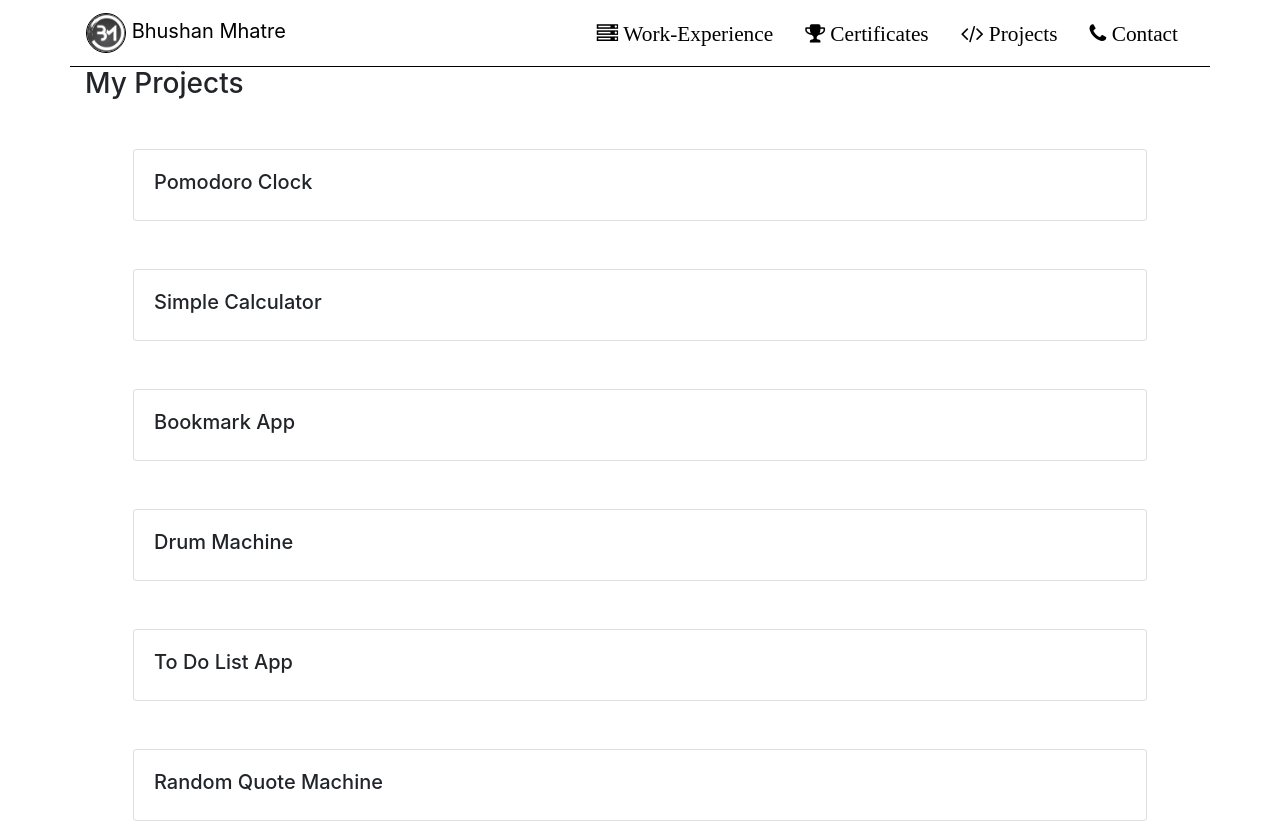
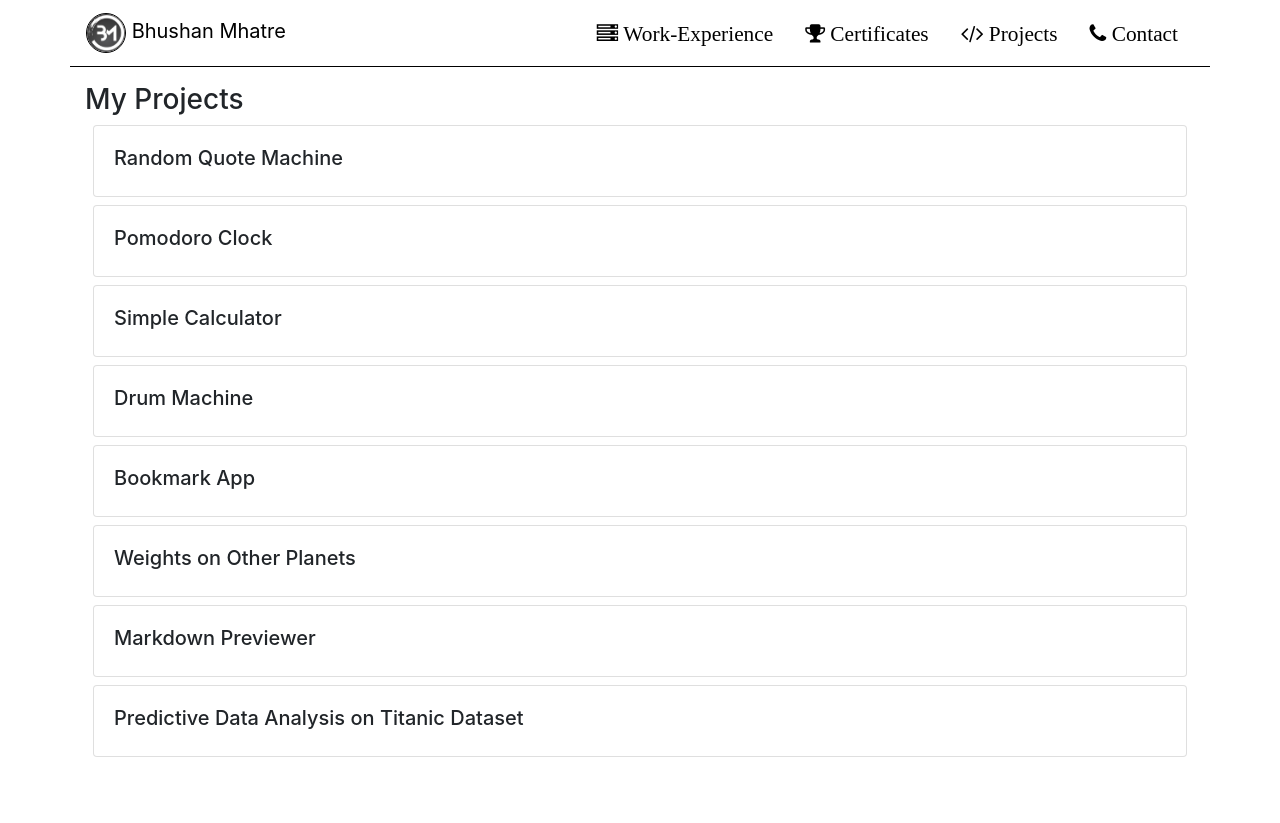
Before and after one commit to thebhushanmhatre/bhushan-portfolio, a React (Create React App) app: page /project in a window 1280 px wide. Shown: the top 823 px of the page. After the commit the page ends 800 px from the top, so only its background shows below. Built offline with nearby package versions, Linux system fonts and the light colour scheme.

Commit message:
Minor Changes to improve UI

```diff
--- a/package.json
+++ b/package.json
@@ -15,6 +15,7 @@
     "react-popper": "0.9.2",
     "react-router-dom": "4.2.2",
     "react-scripts": "3.4.1",
+    "react-transition-group": "2.3.0",
     "reactstrap": "5.0.0"
   },
   "scripts": {
--- a/src/components/Certificate.js
+++ b/src/components/Certificate.js
@@ -18,7 +18,7 @@ class Certificate extends Component{
     return(
       <div className="container">
         <h3>My Certificates</h3>
-          {certis}
+        <div>{certis}</div>
       </div>
     );
   }
--- a/src/components/Home.js
+++ b/src/components/Home.js
@@ -2,7 +2,11 @@ import React from 'react';
 
 function Home(){
   return(
-    <h1>Home Page</h1>
+    <div className="container">
+      <h1>Home Page</h1>
+      <h3>Page Under Construction</h3>
+      <h1><span className="fa fa-spinner fa-lg mt-5"></span></h1>
+    </div>
   );
 }
 
--- a/src/components/Navigation.js
+++ b/src/components/Navigation.js
@@ -18,7 +18,7 @@ class Navigation extends Component {
 
   render(){
     return(
-      <Navbar id="navbar" className="text-light container" expand="lg">
+      <Navbar id="navbar" className="text-light container mb-3" expand="lg">
         <NavbarToggler onClick={this.toggleNav}>
           <span className="fa fa-angle-double-down fa-md" />
         </NavbarToggler>
--- a/src/components/Project.js
+++ b/src/components/Project.js
@@ -11,7 +11,7 @@ class Project extends Component{
   }
 
   render(){
-    const projects = this.state.projects.map(item=>
+    const projects = this.state.projects.filter(item=>item.visible).map(item=>
       <RenderItems item={item} />
     )
 
--- a/src/components/RenderItems.js
+++ b/src/components/RenderItems.js
@@ -32,14 +32,14 @@ class RenderItems extends Component{
   render(){
     return(
         <>
-        <Card className="m-5">
+        <Card className="m-2">
           <CardBody onClick={this.toggleCertificate}>
             <CardTitle>{this.props.item.name}</CardTitle>
-            <CardSubtitle>{this.props.item.issuer}</CardSubtitle>
-            <CardText>{this.props.item.details}</CardText>
+            <CardSubtitle>{this.props.item.institute}</CardSubtitle>
+            <CardText>{this.props.item.issuer}</CardText>
           </CardBody>
           <Collapse  isOpen={this.state.isCertiOpen} >
-            <CardLink href={this.props.item.href} target="_blank">
+            <CardLink href={this.props.item.href} target={this.props.target}>
               <CardImg top width="20%"  src={this.props.item.src} alt={this.props.item.name} />
             </CardLink>
           </Collapse>
--- a/src/components/WorkExperience.js
+++ b/src/components/WorkExperience.js
@@ -4,6 +4,8 @@ function WorkExperience(){
   return(
     <div className="container">
       <h3>My Work Experience</h3>
+      <h3>Page Under Construction</h3>
+      <h1><span className="fa fa-spinner fa-lg mt-5"></span></h1>
     </div>
   );
 }
--- a/src/data.js
+++ b/src/data.js
@@ -1,64 +1,88 @@
 export const DATA = {
   "projects":[
     {
+      "href":"https://codepen.io/thebhushanmhatre/full/yZQmVw",
+      "src":"assets/images/projects/quotes.jpg",
+      "name":"Random Quote Machine",
+      "visible":true,
+      "target":"_blank"
+    },
+    {
       "href":"https://codepen.io/thebhushanmhatre/full/LaJqvy",
       "src":"assets/images/projects/clock.jpg",
-      "name":"Pomodoro Clock"
+      "name":"Pomodoro Clock",
+      "visible":true,
+      "target":"_blank"
     },
     {
       "href":"https://codepen.io/thebhushanmhatre/full/BbPrwa",
       "src":"assets/images/projects/calculator.jpg",
-      "name":"Simple Calculator"
+      "name":"Simple Calculator",
+      "visible":true,
+      "target":"_blank"
+    },
+    {
+      "href":"https://codepen.io/thebhushanmhatre/full/QYeKBy",
+      "src":"assets/images/projects/drum.jpg",
+      "name":"Drum Machine",
+      "visible":true,
+      "target":"_blank"
     },
     {
       "href":"https://codepen.io/thebhushanmhatre/full/KJbZrY",
       "src":"assets/images/projects/bookmark.jpg",
-      "name":"Bookmark App"
-    },
-    {
-      "href":"https://codepen.io/thebhushanmhatre/full/QYeKBy",
-      "src":"assets/images/projects/drum.jpg",
-      "name":"Drum Machine"
+      "name":"Bookmark App",
+      "visible":true,
+      "target":"_blank"
     },
     {
       "href":"",
       "src":"assets/images/projects/todoapp.jpg",
-      "name":"To Do List App"
-    },
-    {
-      "href":"https://codepen.io/thebhushanmhatre/full/yZQmVw",
-      "src":"assets/images/projects/.jpg",
-      "name":"Random Quote Machine"
+      "name":"To Do List App",
+      "visible":false,
+      "target":""
     },
     {
       "href":"https://codepen.io/thebhushanmhatre/full/aXPoNw",
       "src":"assets/images/projects/weights.jpg",
-      "name":"Weights on Other Planets"
+      "name":"Weights on Other Planets",
+      "visible":true,
+      "target":"_blank"
     },
     {
       "href":"https://codepen.io/thebhushanmhatre/full/BMXLob",
       "src":"assets/images/projects/markdown.jpg",
-      "name":"Markdown Previewer"
+      "name":"Markdown Previewer",
+      "visible":true,
+      "target":"_blank"
     },
     {
       "href":"",
       "src":"assets/images/projects/senti.jpg",
-      "name":"Sentiment Analysis"
+      "name":"Sentiment Analysis",
+      "visible":false,
+      "target":""
     },
     {
       "href":"https://www.kaggle.com/thebhushanmhatre/my-firsttry-on-kaggle/",
       "src":"assets/images/projects/titanic.jpg",
-      "name":"Predictive Data Analysis on Titanic Dataset"
+      "name":"Predictive Data Analysis on Titanic Dataset",
+      "visible":true,
+      "target":"_blank"
     },
     {
       "href":"",
       "src":"assets/images/projects/radar.jpg",
-      "name":"Arduino Radar"
+      "name":"Arduino Radar",
+      "visible":false,
+      "target":""
     },
     {
       "href":"",
       "src":"assets/images/projects/robarm.jpg",
-      "name":"Haptic Robotic Arm"
+      "name":"Haptic Robotic Arm",
+      "visible":false,
+      "target":""
     }
   ],
   "certificates":[
@@ -66,49 +90,65 @@ export const DATA = {
       "href":"https://www.coursera.org/account/accomplishments/certificate/B4LJHAVNG9B8",
       "src":"assets/images/certificates/react_coursera_hongkong.png",
       "name":"Front-End Web Development with React",
-      "issuer": "Coursera-The Hong Kong University of Science and Technology",
+      "issuer": "Coursera",
+      "institute": "The Hong Kong University of Science and Technology",
       "credentialID": "B4LJHAVNG9B8",
-      "visible":true
+      "professor": "Jogesh K. Muppala",
+      "visible":true,
+      "target":"_blank"
     },
     {
       "href":"https://www.coursera.org/account/accomplishments/certificate/WXBNNV2ZFS9Y",
       "src":"assets/images/certificates/bootstrap_coursera_hongkong.png",
       "name":"Front-End Web UI Frameworks and Tools: Bootstrap 4",
-      "issuer": "Coursera-The Hong Kong University of Science and Technology",
+      "issuer": "Coursera",
+      "institute": "The Hong Kong University of Science and Technology",
       "credentialID": "WXBNNV2ZFS9Y",
-      "visible":true
+      "professor": "Jogesh K. Muppala",
+      "visible":true,
+      "target":"_blank"
     },
     {
       "href":"https://www.coursera.org/account/accomplishments/certificate/C969LNUBGSZN",
       "src":"assets/images/certificates/js_interactivity_coursera.png",
       "name":"Interactivity with JavaScript",
-      "issuer": "Coursera-University of Michigan",
+      "issuer": "Coursera",
+      "institute": "University of Michigan",
       "credentialID": "C969LNUBGSZN",
-      "visible":false
+      "professor": "Kalmin Haznis",
+      "visible":false,
+      "target":""
     },
     {
       "href":"https://www.coursera.org/account/accomplishments/certificate/V7JY5BJW7RZJ",
       "src":"assets/images/certificates/ror_intro.png",
       "name":"Ruby on Rails: An Introduction",
-      "issuer": "Coursera-Johns Hopkins University",
+      "issuer": "Coursera",
+      "institute": "Johns Hopkins University",
       "credentialID": "V7JY5BJW7RZJ",
-      "visible":true
+      "professor": "Kalmin Haznis",
+      "visible":true,
+      "target":"_blank"
     },
     {
       "href":"https://www.linkedin.com/learning/ruby-on-rails-5-essential-training",
       "src":"assets/images/certificates/ror_essential_linkedin.png",
       "name":"Ruby on Rails 5 Essential Training",
       "issuer": "Linkedin",
-      "credentialID": "",
-      "visible":false
+      "credentialID": "Kevin Skoglund",
+      "professor": "",
+      "visible":false,
+      "target":""
     },
     {
       "href":"https://www.linkedin.com/learning/learning-sinatra",
       "src":"assets/images/certificates/sinatra_linkedin.png",
       "name":"Learning Sinatra",
       "issuer": "Linkedin",
-      "credentialID": "",
-      "visible":true
+      "credentialID": "Kevin Skoglund",
+      "professor": "",
+      "visible":true,
+      "target":"_blank"
     },
     {
       "href":"https://www.linkedin.com/learning/learning-react-js-4",
@@ -116,7 +156,9 @@ export const DATA = {
       "name":"Learning React.js",
       "issuer": "Linkedin",
       "credentialID": "",
-      "visible":false
+      "professor": "",
+      "visible":false,
+      "target":""
     },
     {
       "href":"http://www.linkedin.com/learning/designing-restful-apis",
@@ -124,7 +166,9 @@ export const DATA = {
       "name":"Designing Restful APIs",
       "issuer": "Linkedin",
       "credentialID": "",
-      "visible":false
+      "professor": "",
+      "visible":false,
+      "target":""
     },
     {
       "href":"http://www.linkedin.com/learning/programming-foundations-databases-2",
@@ -132,7 +176,9 @@ export const DATA = {
       "name":"Programming Foundataions Database",
       "issuer": "Linkedin",
       "credentialID": "",
-      "visible":false
+      "professor": "",
+      "visible":false,
+      "target":""
     },
     {
       "href":"http://www.linkedin.com/learning/game-development-foundations-game-related-math",
@@ -140,7 +186,9 @@ export const DATA = {
       "name":"Game Development Foundations: Game related Math",
       "issuer": "Linkedin",
       "credentialID": "",
-      "visible":true
+      "professor": "Jesse Freeman",
+      "visible":true,
+      "target":"_blank"
     },
     {
       "href":"https://www.freecodecamp.org/certification/thebhushanmhatre/front-end-libraries",
@@ -148,7 +196,9 @@ export const DATA = {
       "name":"Front End Libraries Developer Certification",
       "issuer": "Freecodecamp",
       "credentialID": "",
-      "visible":true
+      "professor": "",
+      "visible":true,
+      "target":"_blank"
     },
     {
       "href":"https://www.freecodecamp.org/certification/thebhushanmhatre/javascript-algorithms-and-data-structures",
@@ -156,7 +206,9 @@ export const DATA = {
       "name":"JavaScript Algorithms and Data Structures Developer Certification",
       "issuer": "Freecodecamp",
       "credentialID": "",
-      "visible":true
+      "professor": "",
+      "visible":true,
+      "target":"_blank"
     },
     {
       "href":"https://www.freecodecamp.org/certification/thebhushanmhatre/responsive-web-design",
@@ -164,63 +216,86 @@ export const DATA = {
       "name":"Responsive Web Design Developer Certification",
       "issuer": "Freecodecamp",
       "credentialID": "",
-      "visible":true
+      "professor": "",
+      "visible":true,
+      "target":"_blank"
     },
     {
       "href":"https://courses.cognitiveclass.ai/certificates/e57bfb7f88a44359bee8b2f1fe82fd94",
       "src":"assets/images/certificates/dltf.jpg",
       "name":"Deep Learning with TensorFlow",
-      "issuer": "Cognitive Class by IBM",
+      "institute": "Cognitive Class",
+      "issuer": "IBM",
       "credentialID": "",
-      "visible":false
+      "professor": "",
+      "visible":false,
+      "target":""
     },
     {
       "href":"https://courses.cognitiveclass.ai/certificates/261026b4c71042f880a1415cb6eb92ff",
       "src":"assets/images/certificates/dlfund.jpg",
       "name":"Deep Learning Fundamentals",
-      "issuer": "Cognitive Class by IBM",
+      "institute": "Cognitive Class",
+      "issuer": "IBM",
       "credentialID": "",
-      "visible":false
+      "professor": "",
+      "visible":false,
+      "target":""
     },
     {
       "href":"https://courses.cognitiveclass.ai/certificates/04f14479b9c441248df1beced7644d83",
       "src":"assets/images/certificates/da.jpg",
       "name":"Data Analysis with Python",
-      "issuer": "Cognitive Class by IBM",
+      "institute": "Cognitive Class",
+      "issuer": "IBM",
       "credentialID": "",
-      "visible":true
+      "professor": "",
+      "visible":true,
+      "target":"_blank"
     },
     {
       "href":"https://courses.cognitiveclass.ai/certificates/8127fd9abca148c4bc8344c34c9d6438",
       "src":"assets/images/certificates/dataviz.jpg",
       "name":"Data Visualization with Python",
-      "issuer": "Cognitive Class by IBM",
+      "institute": "Cognitive Class",
+      "issuer": "IBM",
       "credentialID": "",
-      "visible":true
+      "professor": "",
+      "visible":true,
+      "target":"_blank"
     },
     {
       "href":"https://courses.cognitiveclass.ai/certificates/dc8e9f0115c945f6bd908b2376d6f43a",
       "src":"assets/images/certificates/sql.jpg",
       "name":"SQL and Relational Databases",
-      "issuer": "Cognitive Class by IBM",
+      "institute": "Cognitive Class",
+      "issuer": "IBM",
       "credentialID": "",
-      "visible":false
+      "professor": "",
+      "visible":false,
+      "target":""
     },
     {
       "href":"https://courses.cognitiveclass.ai/certificates/04f14479b9c441248df1beced7644d83",
       "src":"assets/images/certificates/git.jpg",
       "name":"Introduction to Git",
-      "issuer": "Cognitive Class by IBM",
+      "institute": "Cognitive Class",
+      "issuer": "IBM",
       "credentialID": "",
-      "visible":false
+      "professor": "",
+      "visible":false,
+      "target":""
     },
     {
       "href":"https://courses.cognitiveclass.ai/certificates/04f14479b9c441248df1beced7644d83",
       "src":"assets/images/certificates/shell.jpg",
       "name":"Introduction to Shell",
-      "issuer": "Cognitive Class by IBM",
+      "institute": "Cognitive Class",
+      "issuer": "IBM",
       "credentialID": "",
-      "visible":false
+      "professor": "",
+      "visible":false,
+      "target":""
     },
     {
       "href":"https://www.datacamp.com/statement-of-accomplishment/course/e50869d51065721fca64b1821866f0044e244786",
@@ -228,7 +303,9 @@ export const DATA = {
       "name":"Introduction to Python",
       "issuer": "DataCamp",
       "credentialID": "",
-      "visible":false
+      "professor": "",
+      "visible":false,
+      "target":""
     },
     {
       "href":"https://www.datacamp.com/statement-of-accomplishment/course/543dd80cf86a37eec1cd98342d449d43f847c37e",
@@ -236,7 +313,9 @@ export const DATA = {
       "name":"Introduction to R",
       "issuer": "DataCamp",
       "credentialID": "",
-      "visible":false
+      "professor": "",
+      "visible":false,
+      "target":""
     },
     {
       "href":"https://du5jhqks4kn0y.cloudfront.net/5a74215418bd2c006c7aa953/certificates/5b7000499e2546006d40555d_cerf.pdf",
@@ -244,7 +323,9 @@ export const DATA = {
       "name":"Data Structures",
       "issuer": "",
       "credentialID": "",
-      "visible":false
+      "professor": "",
+      "visible":false,
+      "target":""
     },
     {
       "href":"https://drive.google.com/file/d/1rtbMqWYD-O8ljcDBf-5Lnl9F1pRBqHxS/view?usp:sharing",
@@ -252,7 +333,9 @@ export const DATA = {
       "name":"Amcat Report",
       "issuer": "Amcat",
       "credentialID": "",
-      "visible":false
+      "professor": "",
+      "visible":false,
+      "target":""
     }
   ],
   "contacts":[
```
Also changed, not shown: src/App.css (+22 -0 lines), src/components/Contact.js (+5 -3 lines), 2 other files (tests, documents, lock files or other folders).
